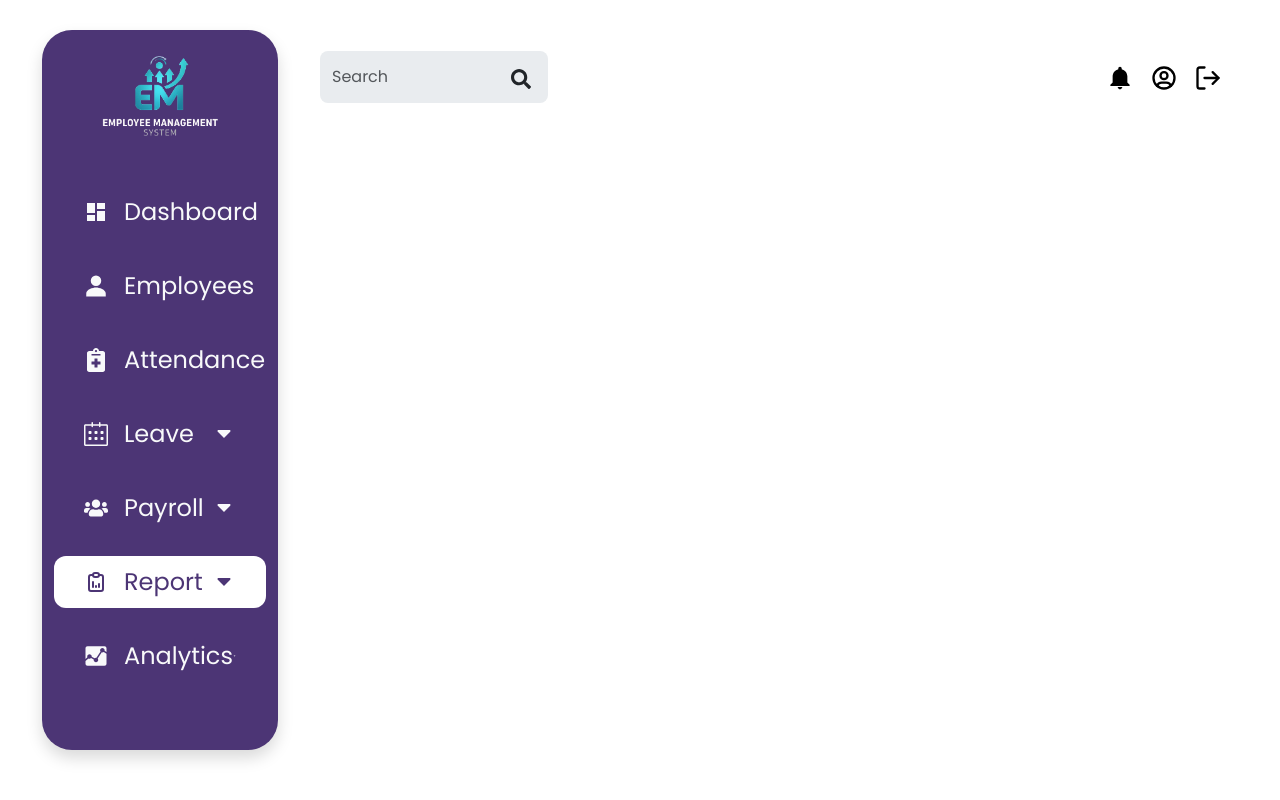
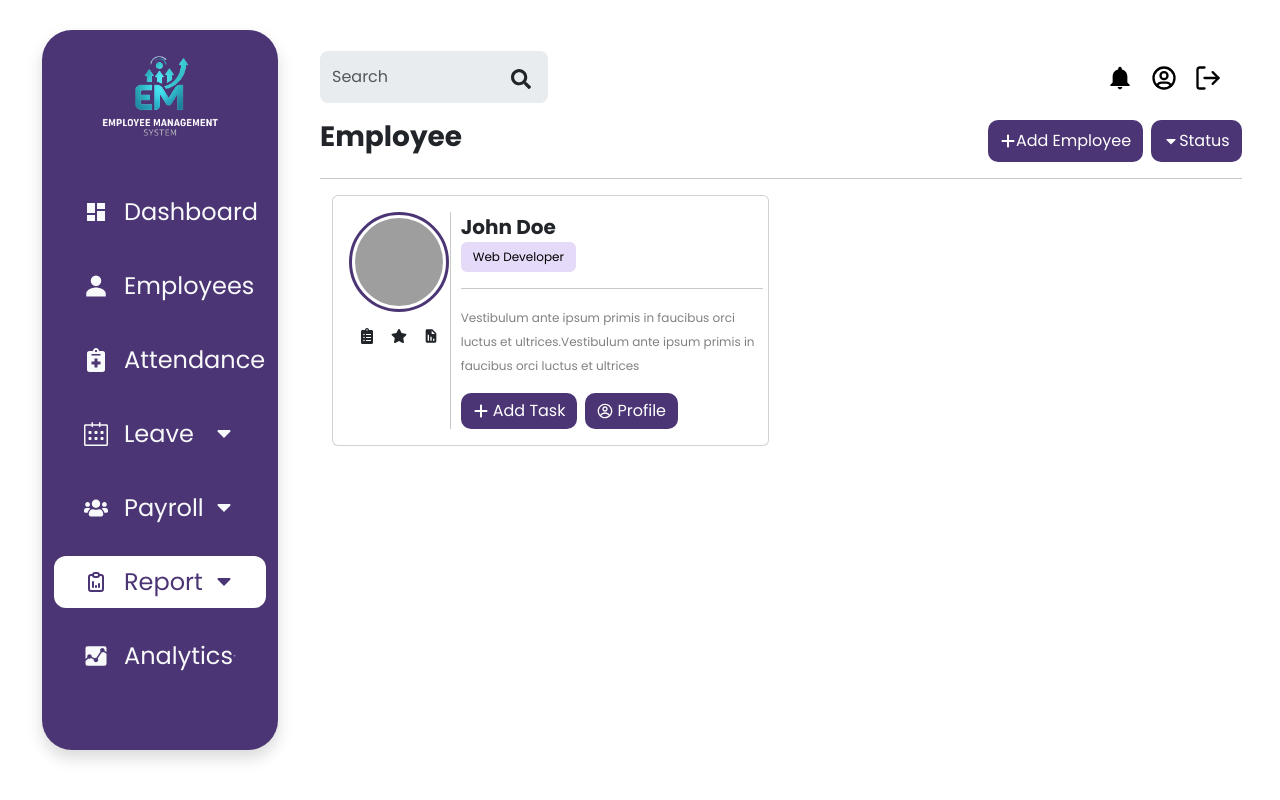
Before and after one commit to arabictech/ems, a React (Create React App) app in the folder frontend/: page /report in a window 1280 px wide. Built offline with nearby package versions, Linux system fonts and the light colour scheme; grey boxes are pictures that could not be loaded; the HTML template or start-up script is replaced by a standard one.

Commit message:
create employee card

```diff
--- a/frontend/src/App.css
+++ b/frontend/src/App.css
@@ -55,8 +55,8 @@ body {
 .btn1 {
   background-color: #4c3575;
   border: none;
-  border-radius: 12px;
-  padding: 10px 20px;
+  border-radius: 10px;
+  /* padding: 10px 20px; */
   display: flex;
   justify-content: center;
 }
@@ -98,6 +98,14 @@ body {
 
 }
 
+.profile-image {
+  width: 100px;
+  height: 100px;
+  border-radius: 100%;
+  object-fit: cover;
+  border: 3px solid #4c3575;
+  padding: 3px;
+}
 
 
 @media only screen and (max-width: 800px) {
--- a/frontend/src/App.js
+++ b/frontend/src/App.js
@@ -11,6 +11,7 @@ import Attendance from './Components/Attendance';
 // import Payroll from './Components/Payroll';
 import { SalarySlip } from './Components/SalarySlip';
 import DatePicker from './Components/DatePicker';
+import EmployeeCard from './Components/EmployeeCard';
 
 function App() {
   return (
@@ -28,6 +29,7 @@ function App() {
         {/* <Route path='payroll' element={<RegisterForm />}/> */}
         {/* <Route path='payroll' element={<Payroll />}/> */}
         <Route path='payroll' element={<SalarySlip />}/>
+        <Route path='report' element={<EmployeeCard />}/>
       </Routes>
     </div>
   );
--- /dev/null
+++ b/frontend/src/Components/EmployeeCard.jsx
@@ -0,0 +1,80 @@
+import React from 'react'
+import Row from "react-bootstrap/Row";
+import Col from "react-bootstrap/Col";
+import Container from "react-bootstrap/Container";
+import Card from 'react-bootstrap/Card';
+import Button from 'react-bootstrap/Button';
+import { FaPlus } from "react-icons/fa6";
+import { FaCaretDown } from "react-icons/fa";
+import { CgProfile } from "react-icons/cg";
+import { FaClipboardList } from "react-icons/fa";
+import { FaStar } from "react-icons/fa";
+import { BiSolidReport } from "react-icons/bi";
+
+
+const EmployeeCard = () => {
+
+    const data = [
+        {imagePath:"", }
+    ]
+
+    return (
+        <div className='main-content'>
+            <div className='d-flex justify-content-between'>
+                <h3 className='fw-bold'>Employee</h3>
+                <div className='d-flex gap-2'>
+                    <Button className='btn1 align-items-center d-flex' variant='primary'><FaPlus /> Add Employee</Button>
+                    <Button className='btn1 align-items-center d-flex' variant='secondary'><FaCaretDown /> Status</Button>
+                </div>
+            </div>
+            <hr />
+            <div className='card-container'>
+                <Container className=''>
+                    <Row>
+                        <Col lg={6} md={6}>
+                            <Card>
+                                <Card.Body>
+                                    <div className='d-flex justify-content-between'>
+                                        <Col xs={3} className='d-flex-column'>
+                                            <div className='d-flex justify-content-center mb-3'>
+                                                <img src='https://bootdey.com/img/Content/avatar/avatar7.png' alt='profile' className='profile-image' />
+                                            </div>
+                                            <div className='gap-3 d-flex justify-content-center '>
+                                                <FaClipboardList />
+                                                <FaStar />
+                                                <BiSolidReport />
+                                            </div>
+
+                                        </Col>
+                                        <Col xs={1} className='vr' style={{marginRight: '10px'}}></Col>
+                                        <Col xs={9} className='' >
+                                            <div className='fw-bold fs-5'>John Doe</div>
+                                            <Button style={{ backgroundColor: '#e5daf7', color: 'black', border: 'none', fontSize: '12px', marginBottom: '0' }}>Web Developer</Button>
+                                            <hr />
+                                            <span style={{ fontSize: '12px', color: 'gray', marginTop: '0px' }}>
+                                                Vestibulum ante ipsum primis in faucibus orci luctus et ultrices.Vestibulum ante ipsum primis in faucibus orci luctus et ultrices
+                                            </span>
+                                            <div className='d-flex mt-3 gap-2'>
+                                                <Button className='btn1 d-flex align-items-center gap-1'><FaPlus /> Add Task</Button>
+                                                <Button className='btn1 d-flex align-items-center gap-1'><CgProfile /> Profile</Button>
+                                            </div>
+                                        </Col>
+
+                                    </div>
+                                </Card.Body>
+                            </Card>
+
+                        </Col>
+
+                    </Row>
+                </Container>
+            </div>
+
+
+
+
+        </div>
+    )
+}
+
+export default EmployeeCard
--- a/frontend/src/Components/SalarySlip.jsx
+++ b/frontend/src/Components/SalarySlip.jsx
@@ -5,7 +5,6 @@ import Container from "react-bootstrap/Container";
 import Table from 'react-bootstrap/Table';
 import Button from 'react-bootstrap/Button';
 import LocalPrintshopIcon from '@mui/icons-material/LocalPrintshop';
-import SendIcon from '@mui/icons-material/Send';
 import { BsFillSendFill } from "react-icons/bs";
 
 
```
